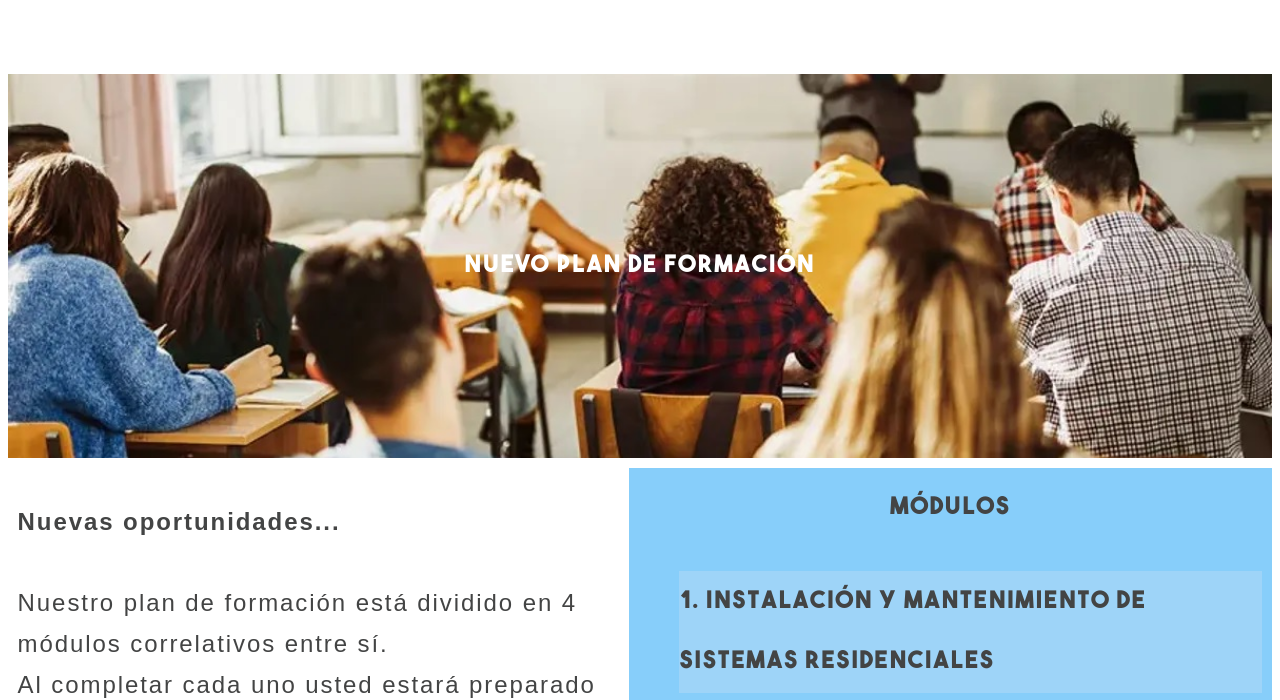
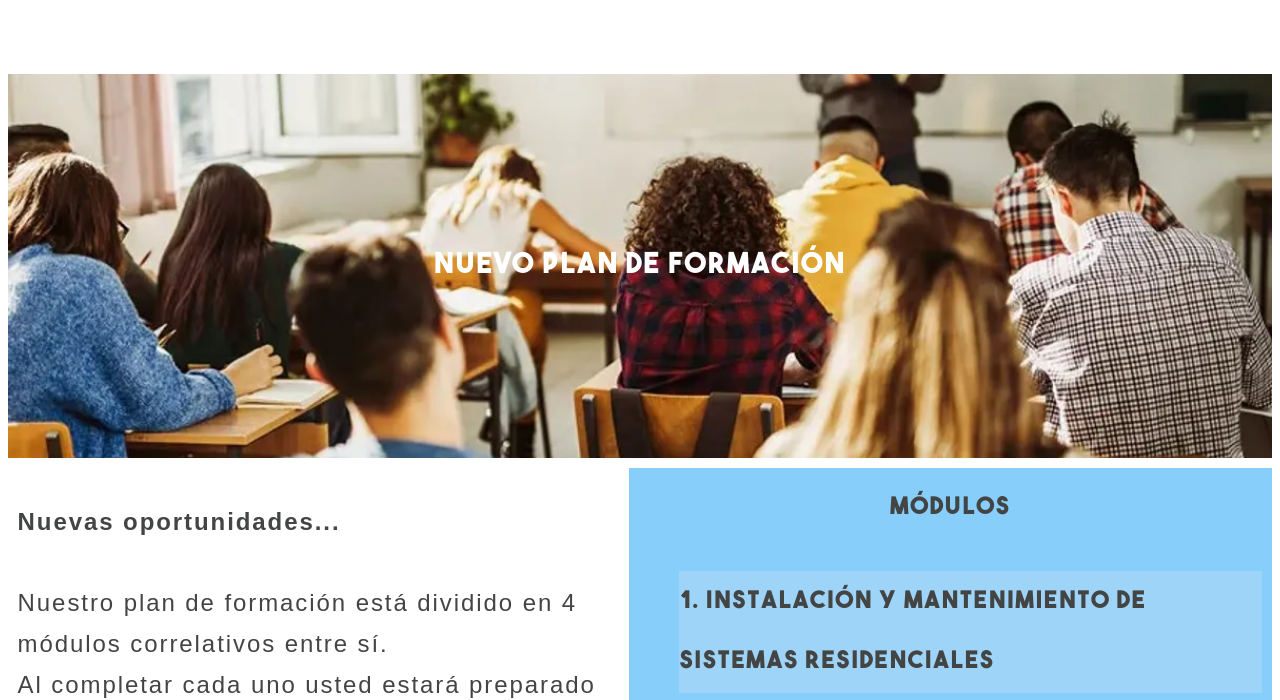
Before and after one commit to lucasbelloli/TpoLucasBelloli, a plain HTML site: page index.html in a window 1280 px wide. Shown: the part 92-792 px from the top of the page. Drawn offline with Linux system fonts and the light colour scheme.

Commit message:
Update style.css
Se agrandó un nivel la letra sobre la imagen presentación

```diff
--- a/style.css
+++ b/style.css
@@ -150,7 +150,7 @@ height: 7rem;
     grid-area: imagpres;
     display: grid;
     color: white;
-    font-size: var(--sizetextmain);
+    font-size: var(--sizetexti1);
         align-items: center;         /* alin vert */
         justify-items: center;         /* alin horiz */
         font-family: "boldfont";
```
